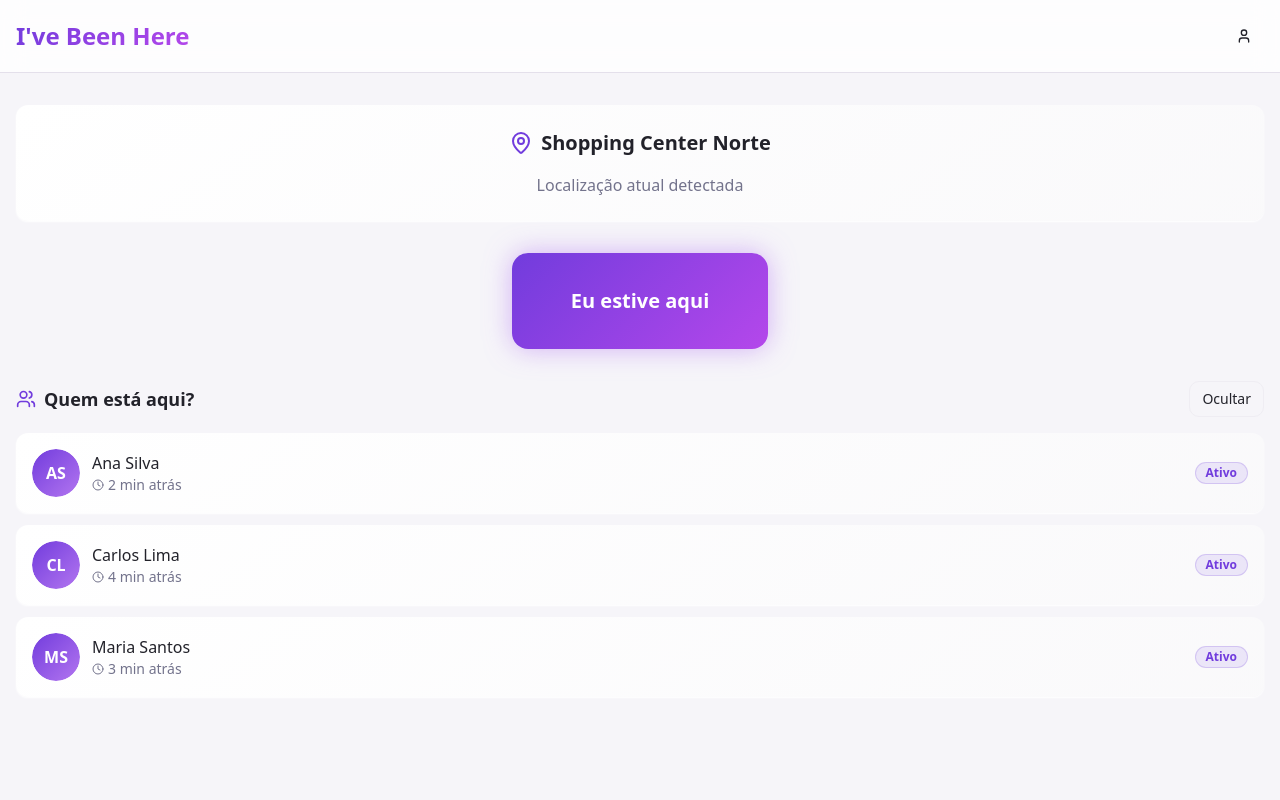
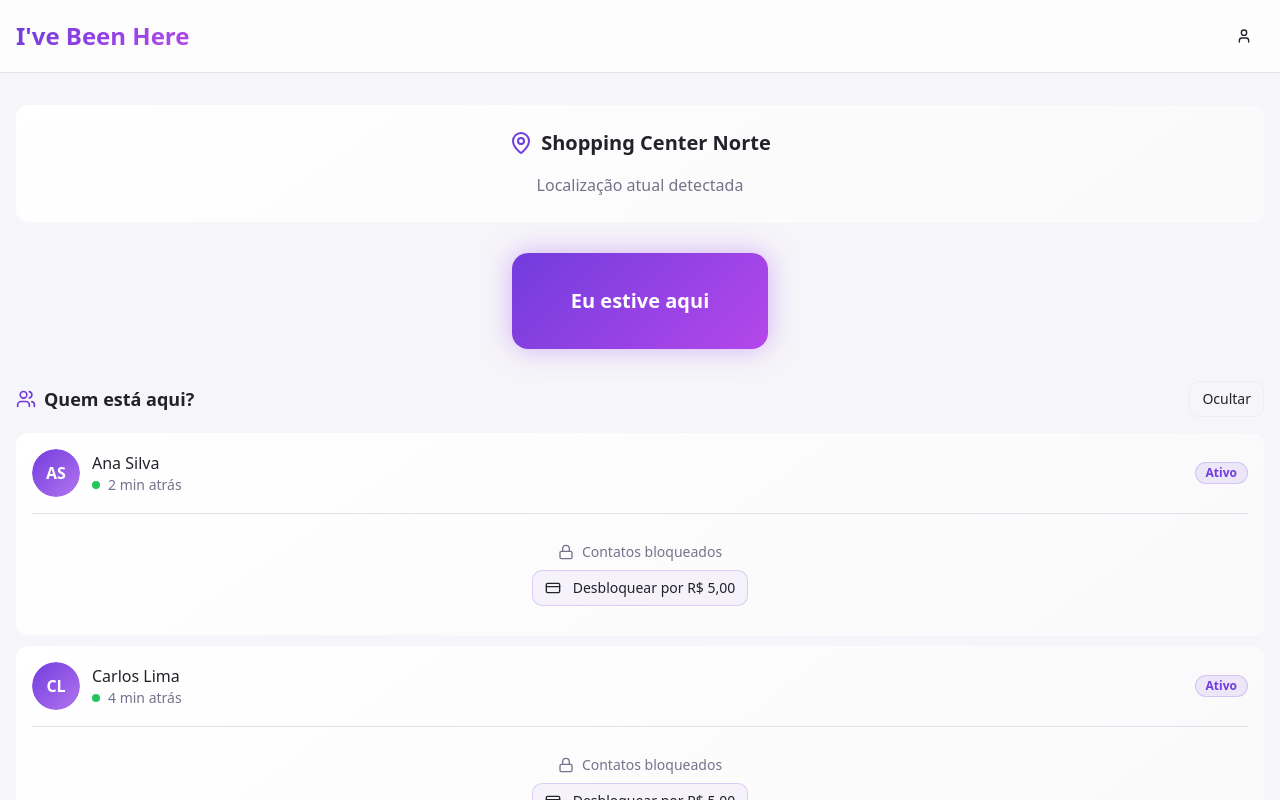
Before and after one commit to tiagolauer/spot-fellows, a React (Vite) app: page / in a window 1280 px wide. Both pictures are taken after a click on the button "Ver todos". Shown: the top 800 px of the page. Built offline with nearby package versions, Linux system fonts and the light colour scheme.

Commit message:
Implementar front-end de pagamento
Cria a interface do usuário para a funcionalidade de pagamento, permitindo que os usuários paguem uma taxa para visualizar informações de contato. A lógica completa de pagamento e integração com serviços externos será implementada posteriormente.

```diff
--- /dev/null
+++ b/src/components/UserCard.tsx
@@ -0,0 +1,252 @@
+import { useState } from "react";
+import { X, Lock, CreditCard, Instagram, MessageCircle, Check } from "lucide-react";
+import { Button } from "@/components/ui/button";
+import { Card, CardContent, CardHeader, CardTitle } from "@/components/ui/card";
+import { Avatar, AvatarFallback } from "@/components/ui/avatar";
+import { Badge } from "@/components/ui/badge";
+import { Dialog, DialogContent, DialogHeader, DialogTitle } from "@/components/ui/dialog";
+import { useToast } from "@/hooks/use-toast";
+
+interface User {
+  id: number;
+  name: string;
+  avatar: string;
+  checkedInAt: Date;
+  instagram?: string;
+  whatsapp?: string;
+  contactUnlocked?: boolean;
+}
+
+interface PaymentModalProps {
+  isOpen: boolean;
+  onClose: () => void;
+  user: User | null;
+  onPaymentSuccess: (userId: number) => void;
+}
+
+const PaymentModal = ({ isOpen, onClose, user, onPaymentSuccess }: PaymentModalProps) => {
+  const [isProcessing, setIsProcessing] = useState(false);
+  const { toast } = useToast();
+
+  const handlePayment = async () => {
+    if (!user) return;
+
+    setIsProcessing(true);
+
+    // Simular processamento do pagamento
+    setTimeout(() => {
+      setIsProcessing(false);
+      onPaymentSuccess(user.id);
+      onClose();
+      toast({
+        title: "Pagamento realizado!",
+        description: `Contato de ${user.name} desbloqueado com sucesso.`,
+      });
+    }, 2000);
+  };
+
+  if (!user) return null;
+
+  return (
+    <Dialog open={isOpen} onOpenChange={onClose}>
+      <DialogContent className="sm:max-w-md">
+        <DialogHeader>
+          <DialogTitle className="flex items-center">
+            <Lock className="h-5 w-5 mr-2 text-primary" />
+            Desbloquear Contato
+          </DialogTitle>
+        </DialogHeader>
+
+        <div className="space-y-6">
+          {/* User Info */}
+          <div className="flex items-center space-x-3 p-4 bg-secondary/50 rounded-lg">
+            <Avatar className="h-12 w-12">
+              <AvatarFallback className="bg-gradient-primary text-primary-foreground font-bold">
+                {user.avatar}
+              </AvatarFallback>
+            </Avatar>
+            <div>
+              <p className="font-medium">{user.name}</p>
+              <p className="text-sm text-muted-foreground">Contato bloqueado</p>
+            </div>
+          </div>
+
+          {/* Payment Info */}
+          <div className="text-center space-y-4">
+            <div className="p-6 bg-gradient-card rounded-lg border">
+              <div className="text-3xl font-bold text-primary mb-2">R$ 5,00</div>
+              <p className="text-sm text-muted-foreground">
+                Pagamento único para desbloquear informações de contato
+              </p>
+            </div>
+
+            <div className="text-left space-y-2">
+              <p className="text-sm font-medium">Você terá acesso a:</p>
+              <ul className="text-sm text-muted-foreground space-y-1">
+                <li className="flex items-center">
+                  <Check className="h-3 w-3 mr-2 text-green-500" />
+                  Instagram do usuário
+                </li>
+                <li className="flex items-center">
+                  <Check className="h-3 w-3 mr-2 text-green-500" />
+                  WhatsApp para contato direto
+                </li>
+                <li className="flex items-center">
+                  <Check className="h-3 w-3 mr-2 text-green-500" />
+                  Acesso permanente aos dados
+                </li>
+              </ul>
+            </div>
+          </div>
+
+          {/* Payment Button */}
+          <div className="space-y-3">
+            <Button
+              onClick={handlePayment}
+              disabled={isProcessing}
+              className="w-full bg-gradient-hero hover:shadow-glow"
+              size="lg"
+            >
+              {isProcessing ? (
+                <>
+                  <div className="animate-spin rounded-full h-4 w-4 border-2 border-white border-t-transparent mr-2" />
+                  Processando...
+                </>
+              ) : (
+                <>
+                  <CreditCard className="h-4 w-4 mr-2" />
+                  Pagar R$ 5,00
+                </>
+              )}
+            </Button>
+
+            <Button
+              variant="outline"
+              onClick={onClose}
+              disabled={isProcessing}
+              className="w-full"
+            >
+              Cancelar
+            </Button>
+          </div>
+
+          <p className="text-xs text-center text-muted-foreground">
+            Pagamento seguro processado via Stripe
+          </p>
+        </div>
+      </DialogContent>
+    </Dialog>
+  );
+};
+
+interface UserCardProps {
+  user: User;
+  onUnlockContact: (user: User) => void;
+}
+
+const UserCard = ({ user, onUnlockContact }: UserCardProps) => {
+  const formatTimeAgo = (date: Date) => {
+    const minutes = Math.floor((Date.now() - date.getTime()) / 60000);
+    return `${minutes} min atrás`;
+  };
+
+  const hasContacts = user.instagram || user.whatsapp;
+  const showContacts = user.contactUnlocked && hasContacts;
+
+  return (
+    <Card className="bg-gradient-card shadow-card border-0">
+      <CardContent className="p-4">
+        <div className="flex items-center justify-between">
+          <div className="flex items-center space-x-3">
+            <Avatar className="h-12 w-12">
+              <AvatarFallback className="bg-gradient-primary text-primary-foreground font-bold">
+                {user.avatar}
+              </AvatarFallback>
+            </Avatar>
+            <div>
+              <p className="font-medium">{user.name}</p>
+              <div className="flex items-center text-sm text-muted-foreground">
+                <div className="h-2 w-2 bg-green-500 rounded-full mr-2" />
+                {formatTimeAgo(user.checkedInAt)}
+              </div>
+            </div>
+          </div>
+
+          <div className="flex items-center space-x-2">
+            <Badge variant="secondary" className="bg-primary/10 text-primary border-primary/20">
+              Ativo
+            </Badge>
+          </div>
+        </div>
+
+        {/* Contact Section */}
+        {hasContacts && (
+          <div className="mt-4 pt-4 border-t">
+            {showContacts ? (
+              <div className="space-y-2">
+                <p className="text-sm font-medium flex items-center text-green-600">
+                  <Check className="h-4 w-4 mr-1" />
+                  Contatos desbloqueados
+                </p>
+                <div className="grid grid-cols-1 gap-2">
+                  {user.instagram && (
+                    <Button
+                      variant="outline"
+                      size="sm"
+                      className="justify-start"
+                      onClick={() => window.open(`https://instagram.com/${user.instagram?.replace('@', '')}`, '_blank')}
+                    >
+                      <Instagram className="h-4 w-4 mr-2 text-pink-500" />
+                      {user.instagram}
+                    </Button>
+                  )}
+                  {user.whatsapp && (
+                    <Button
+                      variant="outline"
+                      size="sm"
+                      className="justify-start"
+                      onClick={() => {
+                        const cleanPhone = user.whatsapp?.replace(/\D/g, '') || '';
+                        window.open(`https://wa.me/55${cleanPhone}`, '_blank');
+                      }}
+                    >
+                      <MessageCircle className="h-4 w-4 mr-2 text-green-500" />
+                      {user.whatsapp}
+                    </Button>
+                  )}
+                </div>
+              </div>
+            ) : (
+              <div className="text-center py-3">
+                <div className="flex items-center justify-center space-x-2 mb-2">
+                  <Lock className="h-4 w-4 text-muted-foreground" />
+                  <span className="text-sm text-muted-foreground">Contatos bloqueados</span>
+                </div>
+                <Button
+                  variant="outline"
+                  size="sm"
+                  onClick={() => onUnlockContact(user)}
+                  className="bg-primary/5 border-primary/20 hover:bg-primary/10"
+                >
+                  <CreditCard className="h-3 w-3 mr-1" />
+                  Desbloquear por R$ 5,00
+                </Button>
+              </div>
+            )}
+          </div>
+        )}
+
+        {!hasContacts && (
+          <div className="mt-4 pt-4 border-t text-center">
+            <p className="text-sm text-muted-foreground">
+              Usuário não adicionou contatos
+            </p>
+          </div>
+        )}
+      </CardContent>
+    </Card>
+  );
+};
+
+export { UserCard, PaymentModal };
+export type { User };
--- a/src/pages/Index.tsx
+++ b/src/pages/Index.tsx
@@ -1,17 +1,41 @@
 import { useState } from "react";
-import { MapPin, Users, Clock, User } from "lucide-react";
+import { MapPin, Users, Clock, UserIcon } from "lucide-react";
 import { Button } from "@/components/ui/button";
 import { Card, CardContent } from "@/components/ui/card";
 import { Avatar, AvatarFallback, AvatarImage } from "@/components/ui/avatar";
 import { Badge } from "@/components/ui/badge";
 import { useToast } from "@/hooks/use-toast";
 import { useNavigate } from "react-router-dom";
+import { UserCard, PaymentModal, type User } from "@/components/UserCard";
 
 // Mock data para demonstração
-const mockUsers = [
-  { id: 1, name: "Ana Silva", avatar: "AS", checkedInAt: new Date(Date.now() - 120000) },
-  { id: 2, name: "Carlos Lima", avatar: "CL", checkedInAt: new Date(Date.now() - 240000) },
-  { id: 3, name: "Maria Santos", avatar: "MS", checkedInAt: new Date(Date.now() - 180000) },
+const mockUsers: User[] = [
+  {
+    id: 1,
+    name: "Ana Silva",
+    avatar: "AS",
+    checkedInAt: new Date(Date.now() - 120000),
+    instagram: "@ana.silva",
+    whatsapp: "(11) 99999-1234",
+    contactUnlocked: false
+  },
+  {
+    id: 2,
+    name: "Carlos Lima",
+    avatar: "CL",
+    checkedInAt: new Date(Date.now() - 240000),
+    instagram: "@carlos.lima",
+    whatsapp: "(11) 98888-5678",
+    contactUnlocked: false
+  },
+  {
+    id: 3,
+    name: "Maria Santos",
+    avatar: "MS",
+    checkedInAt: new Date(Date.now() - 180000),
+    whatsapp: "(11) 97777-9012",
+    contactUnlocked: true // Já desbloqueado para demonstração
+  },
 ];
 
 const mockLocation = "Shopping Center Norte";
@@ -19,7 +43,12 @@ const mockLocation = "Shopping Center Norte";
 const Index = () => {
   const [hasCheckedIn, setHasCheckedIn] = useState(false);
   const [showUsers, setShowUsers] = useState(false);
+  const [users, setUsers] = useState<User[]>(mockUsers);
   const [currentUser] = useState({ id: 0, name: "Você", avatar: "VC" });
+  const [paymentModal, setPaymentModal] = useState<{ isOpen: boolean; user: User | null }>({
+    isOpen: false,
+    user: null
+  });
   const { toast } = useToast();
   const navigate = useNavigate();
 
@@ -36,9 +65,23 @@ const Index = () => {
     return `${minutes} min atrás`;
   };
 
+  const handleUnlockContact = (user: User) => {
+    setPaymentModal({ isOpen: true, user });
+  };
+
+  const handlePaymentSuccess = (userId: number) => {
+    setUsers(prevUsers =>
+      prevUsers.map(user =>
+        user.id === userId
+          ? { ...user, contactUnlocked: true }
+          : user
+      )
+    );
+  };
+
   const activeUsers = hasCheckedIn
-    ? [{ ...currentUser, checkedInAt: new Date() }, ...mockUsers]
-    : mockUsers;
+    ? [{ ...currentUser, checkedInAt: new Date(), contactUnlocked: true }, ...users]
+    : users;
 
   return (
     <div className="min-h-screen bg-background">
@@ -50,7 +93,7 @@ const Index = () => {
               I've Been Here
             </h1>
             <Button variant="ghost" size="icon" onClick={() => navigate("/profile")}>
-              <User className="h-5 w-5" />
+              <UserIcon className="h-5 w-5" />
             </Button>
           </div>
         </div>
@@ -108,34 +151,12 @@ const Index = () => {
 
           {showUsers && (
             <div className="space-y-3">
-              {activeUsers.map((user, index) => (
-                <Card key={user.id || "current-user"} className="bg-gradient-card shadow-card border-0">
-                  <CardContent className="p-4">
-                    <div className="flex items-center justify-between">
-                      <div className="flex items-center space-x-3">
-                        <Avatar className="h-12 w-12">
-                          <AvatarImage src="" />
-                          <AvatarFallback className="bg-gradient-primary text-primary-foreground font-bold">
-                            {user.avatar}
-                          </AvatarFallback>
-                        </Avatar>
-                        <div>
-                          <p className="font-medium">{user.name}</p>
-                          <div className="flex items-center text-sm text-muted-foreground">
-                            <Clock className="h-3 w-3 mr-1" />
-                            {index === 0 && hasCheckedIn ? "Agora" : formatTimeAgo(user.checkedInAt)}
-                          </div>
-                        </div>
-                      </div>
-                      <Badge
-                        variant="secondary"
-                        className="bg-primary/10 text-primary border-primary/20"
-                      >
-                        Ativo
-                      </Badge>
-                    </div>
-                  </CardContent>
-                </Card>
+              {activeUsers.map((user) => (
+                <UserCard
+                  key={user.id || "current-user"}
+                  user={user}
+                  onUnlockContact={handleUnlockContact}
+                />
               ))}
             </div>
           )}
@@ -170,6 +191,14 @@ const Index = () => {
             </Card>
           )}
         </div>
+
+        {/* Payment Modal */}
+        <PaymentModal
+          isOpen={paymentModal.isOpen}
+          onClose={() => setPaymentModal({ isOpen: false, user: null })}
+          user={paymentModal.user}
+          onPaymentSuccess={handlePaymentSuccess}
+        />
       </main>
     </div>
   );
```
